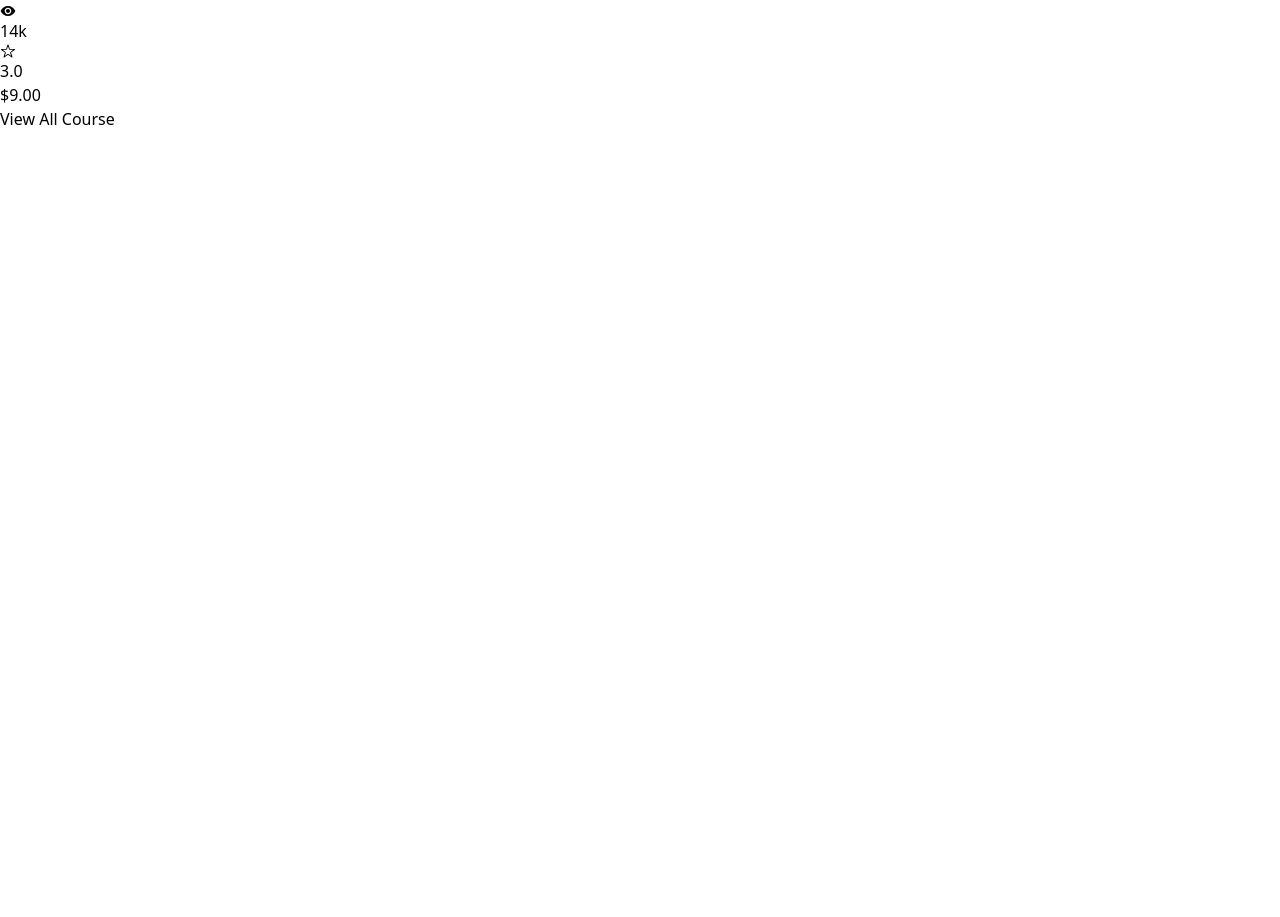
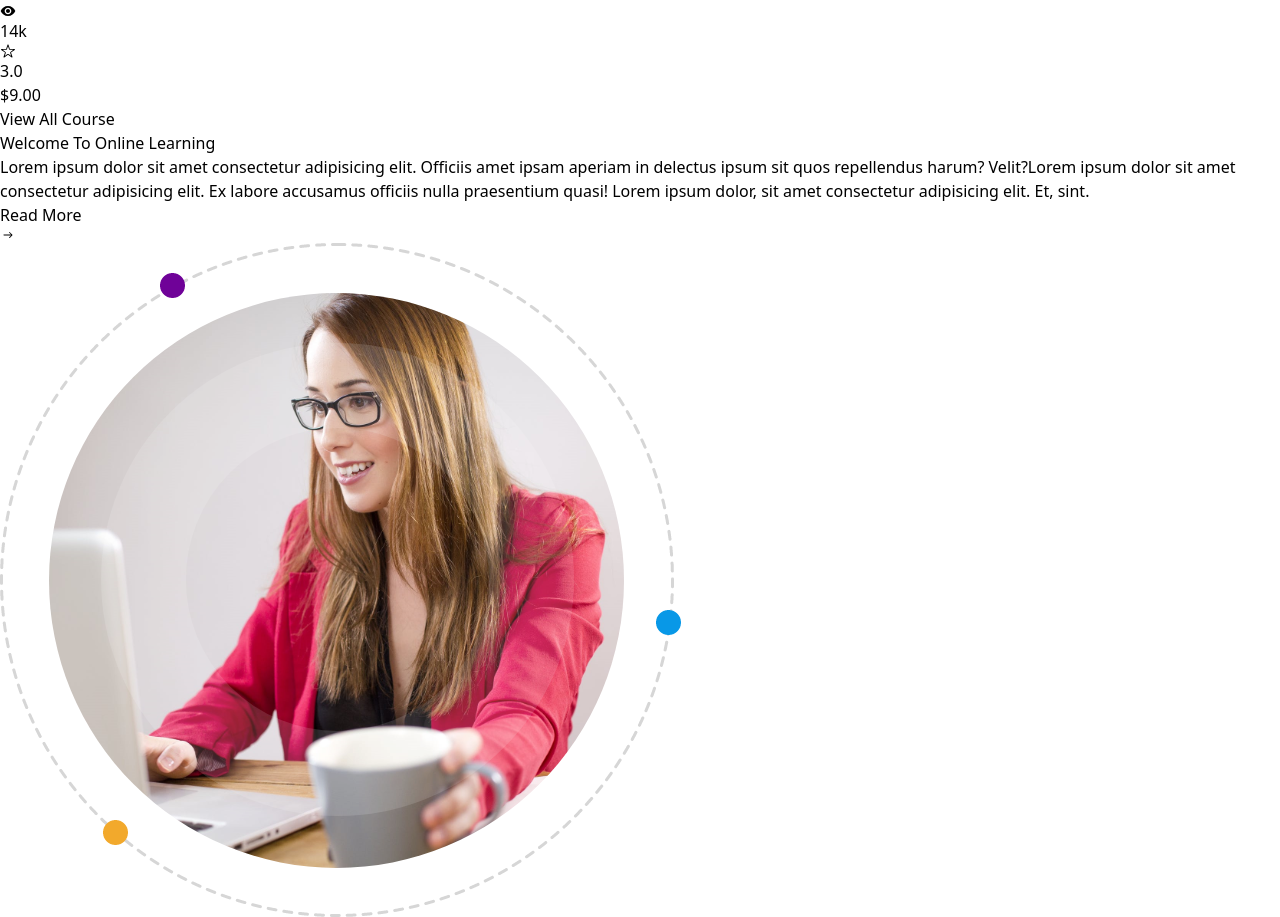
Before and after one commit to ShekRasel/Education-site, a React (Vite) app: page / in a window 1280 px wide. Shown: the part 6940-7857 px from the top of the page. Before the commit the page ends 7071 px from the top, so only its background shows below. Built offline with nearby package versions, Linux system fonts and the light colour scheme.

Commit message:
image path modify

```diff
--- a/src/App.jsx
+++ b/src/App.jsx
@@ -3,6 +3,7 @@ import Navbar from './Components/Navbar'
 import Hero from './Components/Hero'
 import LearnSkill from './Components/LearnSkill'
 import Course from './Components/Course'
+import OnlineLearn from './Components/OnlineLearn'
 
 function App() {
   return (
@@ -11,6 +12,7 @@ function App() {
         <Hero/>
         <LearnSkill/>
         <Course/>
+        <OnlineLearn/>
     </div>
   )
 }
--- a/src/Components/OnlineLearn.jsx
+++ b/src/Components/OnlineLearn.jsx
@@ -16,7 +16,7 @@ function OnlineLearn() {
         </div>
 
         <div className='lg:w-1/2 mt-10 md:mt-20 lg:mt-0'>
-            <img src="/public/images/welcome-img.png" alt="" />
+            <img src="images/welcome-img.png" alt="" />
         </div>
     </div>
   )
```
